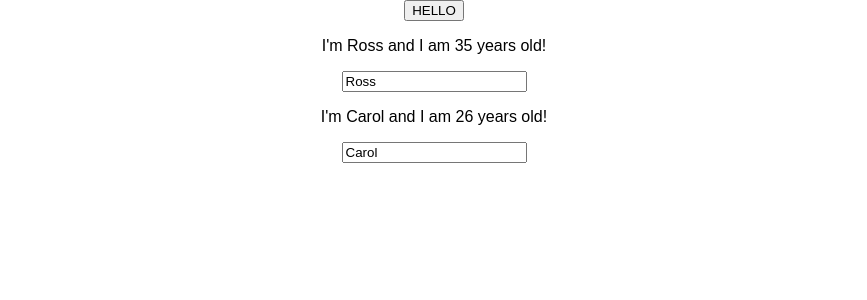
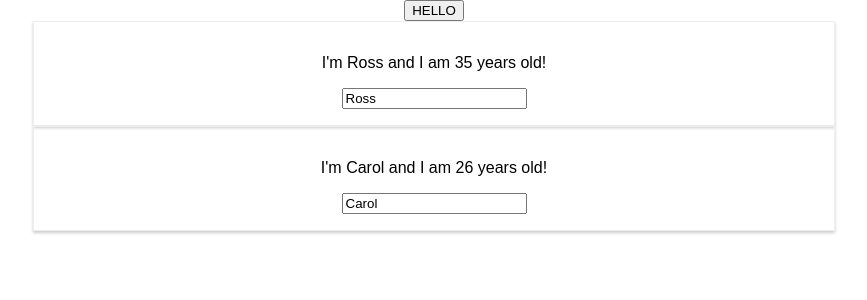
Before and after one commit to rossmawd/burger-creator, a React (Create React App) app: page / in a window 1280 px wide. Shown: the top 300 px of the page, without its empty margins (206-1073 px from the left). Built offline with nearby package versions, Linux system fonts and the light colour scheme.

Commit message:
adding some css

```diff
--- /dev/null
+++ b/src/Person/Person.css
@@ -0,0 +1,8 @@
+.Person {
+  width: 60%;
+  margin: auto;
+  border: 1px solid #eee;
+  box-shadow: 0 2px 3px #ccc;
+  padding: 16px;
+  text-align: center;
+}
--- a/src/Person/Person.js
+++ b/src/Person/Person.js
@@ -1,12 +1,13 @@
 
 import React from 'react';
+import './Person.css'
 
 
 const Person = ({name, age, click, changed}) => {
 
   return (
 
-    <div>
+    <div className="Person">
       <p onClick={click}>I'm {name} and I am {age} years old!</p>
       <p> </p>
       <input type="text" onChange={changed} value={name}/>
```
